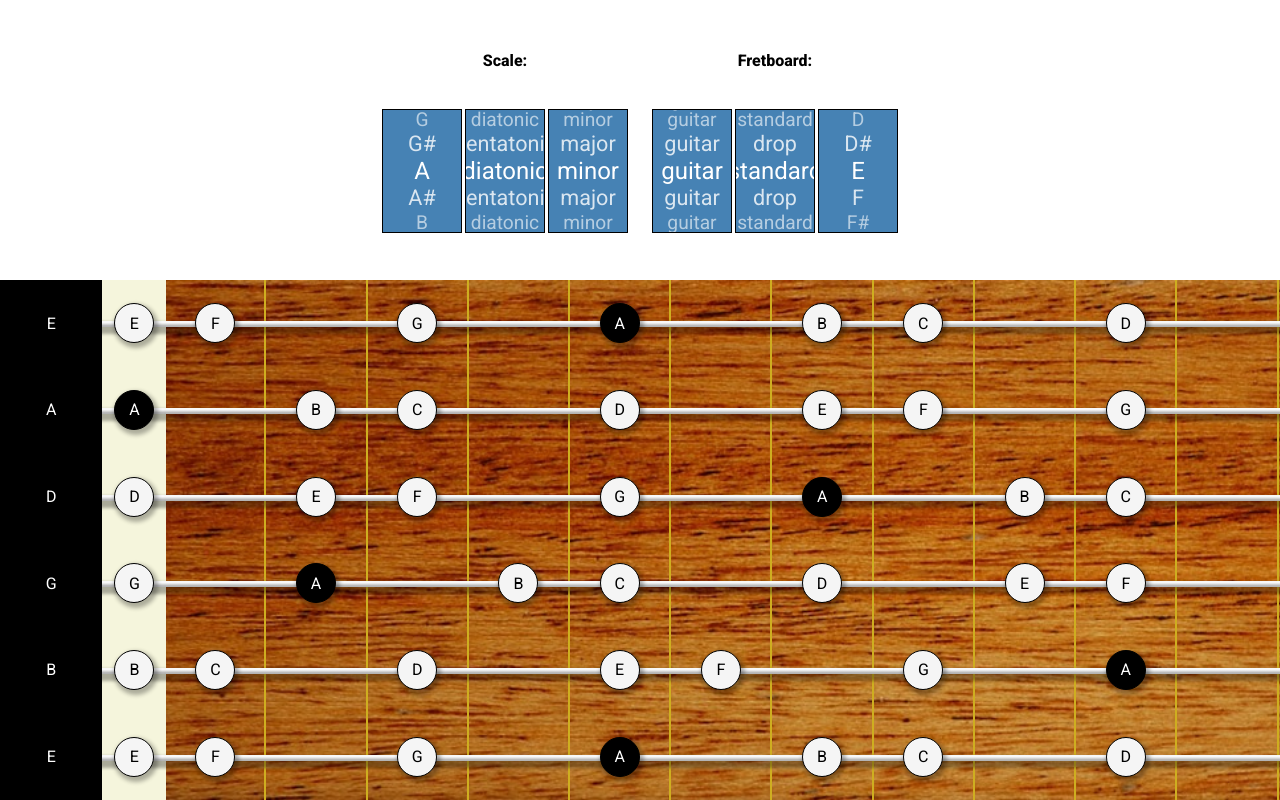
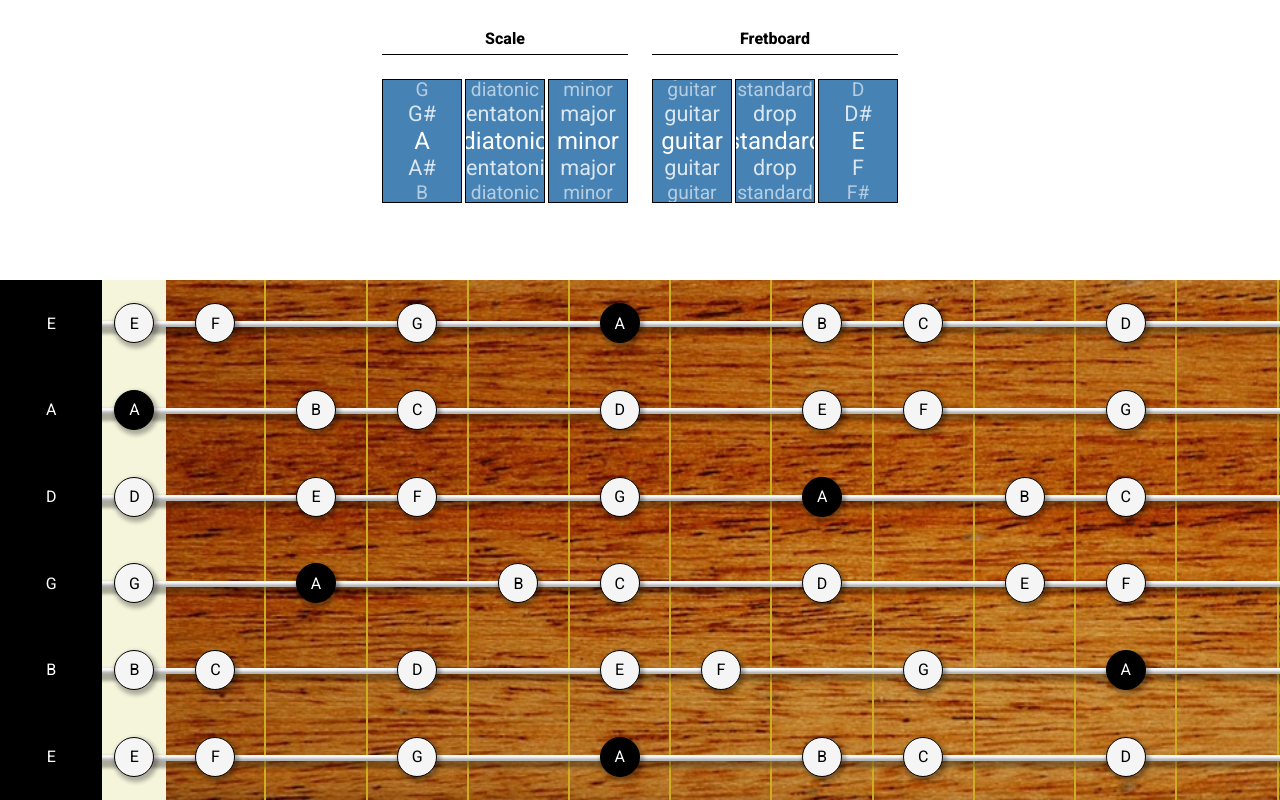
Before and after one commit to be-v-fr/scale_master, an Angular app: page / in a window 1280 px wide. Built offline with nearby package versions, Linux system fonts and the light colour scheme.

Commit message:
feat: submenu titles

```diff
--- a/src/app/menu/menu.component.html
+++ b/src/app/menu/menu.component.html
@@ -1,22 +1,22 @@
 <section>
-    <h4>Scale:</h4>
+    <h4>Scale</h4>
     <div class="scrollable-lists-container">
-        <app-scrollable-list *ngIf="naturalRootNotes" [content]="naturalRootNotes"
+        <app-scrollable-list *ngIf="naturalRootNotes" [content]="naturalRootNotes" [title]="'Root'"
             [current]="currScale.scale.root.print()" (currentChange)="updateCurrScaleRootNote($event)" />
-        <app-scrollable-list *ngIf="scalesData.categories" [content]="scalesData.categories"
+        <app-scrollable-list *ngIf="scalesData.categories" [content]="scalesData.categories" [title]="'Category'"
             [(current)]="currScale.scale.category" (currentChange)="currScale.loadcategoryModes()" />
         <app-scrollable-list *ngIf="currScale.categoryModes" [content]="currScale.categoryModes"
-            [(current)]="currScale.scale.mode" />
+            [(current)]="currScale.scale.mode" [title]="'Mode'" />
     </div>
 </section>
 <section>
-    <h4>Fretboard:</h4>
+    <h4>Fretboard</h4>
     <div class="scrollable-lists-container">
-        <app-scrollable-list *ngIf="tuningsData.instruments" [content]="tuningsData.instruments"
+        <app-scrollable-list *ngIf="tuningsData.instruments" [content]="tuningsData.instruments" [title]="'Instrument'"
             [(current)]="currFretboard.fretboard.instrument" (currentChange)="currFretboard.loadinstrumentTunings()" />
         <app-scrollable-list *ngIf="currFretboard.instrumentTunings" [content]="currFretboard.instrumentTunings"
-            [(current)]="currFretboard.fretboard.tuning" />
-        <app-scrollable-list *ngIf="naturalRootNotes" [content]="naturalRootNotes"
+            [(current)]="currFretboard.fretboard.tuning" [title]="'Tuning'" />
+        <app-scrollable-list *ngIf="naturalRootNotes" [content]="naturalRootNotes" [title]="'Root'"
             [current]="currFretboard.fretboard.root.print()" (currentChange)="updateCurrFretboardRootNote($event)" />
     </div>
 </section>
--- a/src/app/menu/menu.component.scss
+++ b/src/app/menu/menu.component.scss
@@ -9,7 +9,14 @@
 }
 
 section {
-    @include flex($dir: column);
+    @include flex($dir: column, $g: 6px);
+    h4 {
+        width: 100%;
+        margin: 0;
+        padding-bottom: 6px;
+        @include flex();
+        border-bottom: 1px solid black;
+    }
     .scrollable-lists-container {
         @include flex($g: 3px);
     }
--- a/src/app/menu/scrollable-list/scrollable-list.component.html
+++ b/src/app/menu/scrollable-list/scrollable-list.component.html
@@ -1,11 +1,14 @@
-<div class="wrapper">
+<div class="list-wrapper">
     <app-scrollable-list-arrow [orientation]="'up'" (click)="scrollBySteps(-1, 200)" />
-    <div class="container">
+    <div class="list-container">
         @for (pos of positions; track pos; let i = $index; let f = $first; let l = $last) {
         <app-scrollable-list-item
             [ngClass]="f || l || (i == 1 && scrollSteps == 2) || (i == positions.length - 2 && scrollSteps == -2) ? positions[i] : positions[i - scrollSteps]"
-            [class.scroll]="scrollSteps !== 0" class="prevent-select" (mousedown)="onListItemClick(i)" [content]="printContent(i)" />
+            [class.scroll]="scrollSteps !== 0" (mousedown)="onListItemClick(i)" [content]="printContent(i)" />
         }
     </div>
     <app-scrollable-list-arrow [orientation]="'down'" (click)="scrollBySteps(1, 200)" />
 </div>
+<div class="title-container">
+    <span class="title" *ngIf="title">{{title}}</span>
+</div>
--- a/src/app/menu/scrollable-list/scrollable-list.component.scss
+++ b/src/app/menu/scrollable-list/scrollable-list.component.scss
@@ -10,12 +10,37 @@ $opac-inner: 0.8;
 $opac-outer: 0.6;
 $opac-outside: 0.3;
 
-.wrapper {
+:host {
+  @extend .prevent-select;
+  .title-container {
+    width: 100%;
+    height: 24px;
+    margin-top: 6px;
+    @include flex();
+    .title {
+      width: calc(100% - 6px);
+      @include flex();
+      padding-top: 4px;
+      border-top: 1px solid grey;
+      color: grey;
+      opacity: 0;
+      transition: 750ms ease-out;
+      transition-delay: 250ms;
+    }
+  }
+  &:hover .title-container .title {
+    opacity: 1;
+    transition: 50ms;
+    transition-delay: 0;
+  }
+}
+
+.list-wrapper {
   width: 80px;
   @include flex($dir: column, $g: 3px);
   height: 160px;
   position: relative;
-  .container {
+  .list-container {
     position: relative;
     overflow: hidden;
     border: 1px solid #000000;
--- a/src/app/menu/scrollable-list/scrollable-list.component.ts
+++ b/src/app/menu/scrollable-list/scrollable-list.component.ts
@@ -12,6 +12,7 @@ import { ScrollableListArrowComponent } from './scrollable-list-arrow/scrollable
 })
 export class ScrollableListComponent implements OnInit {
   @Input({ required: true }) content!: any[];
+  @Input() title?: string;
   private _positions: ('over' | 'top' | 'up' | 'center' | 'down' | 'bottom' | 'under')[] = ['over', 'over', 'over', 'top', 'up', 'center', 'down', 'bottom', 'under', 'under', 'under'];
   get positions() {
     return this._positions;
```
